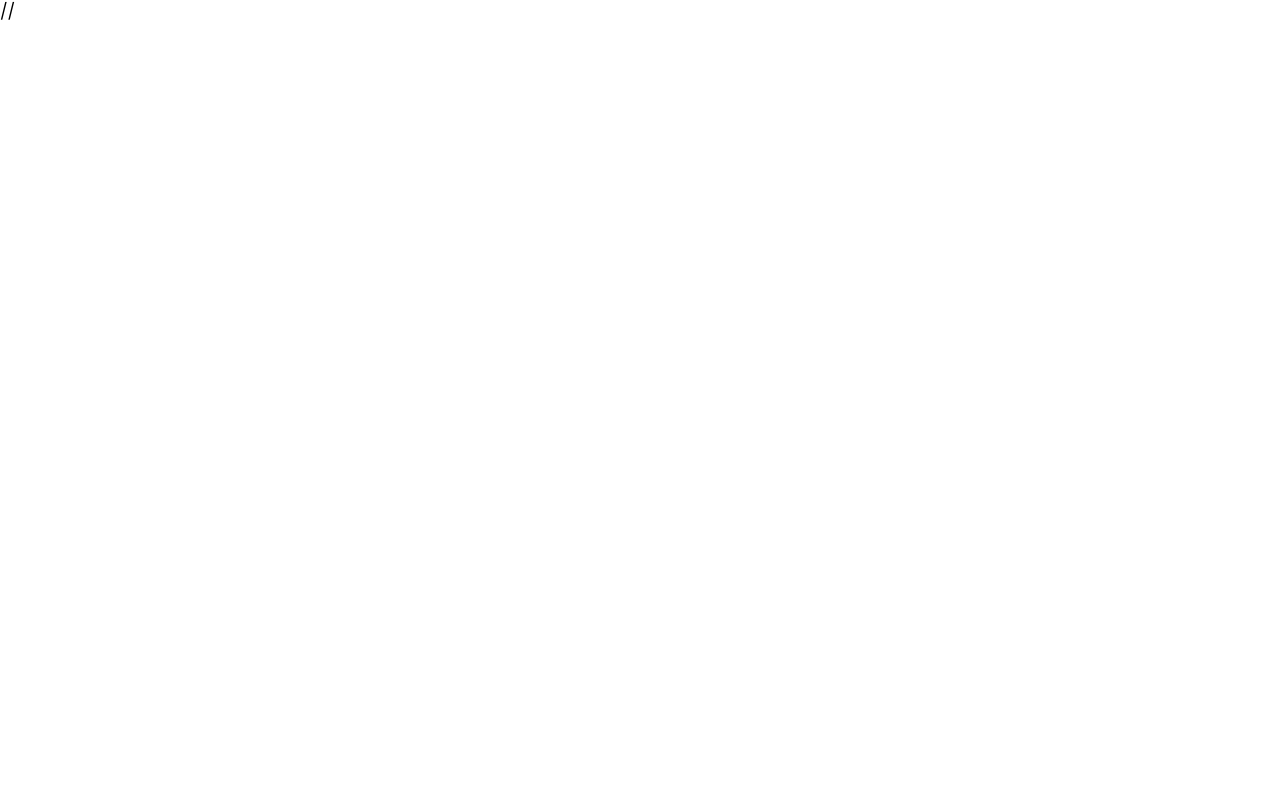
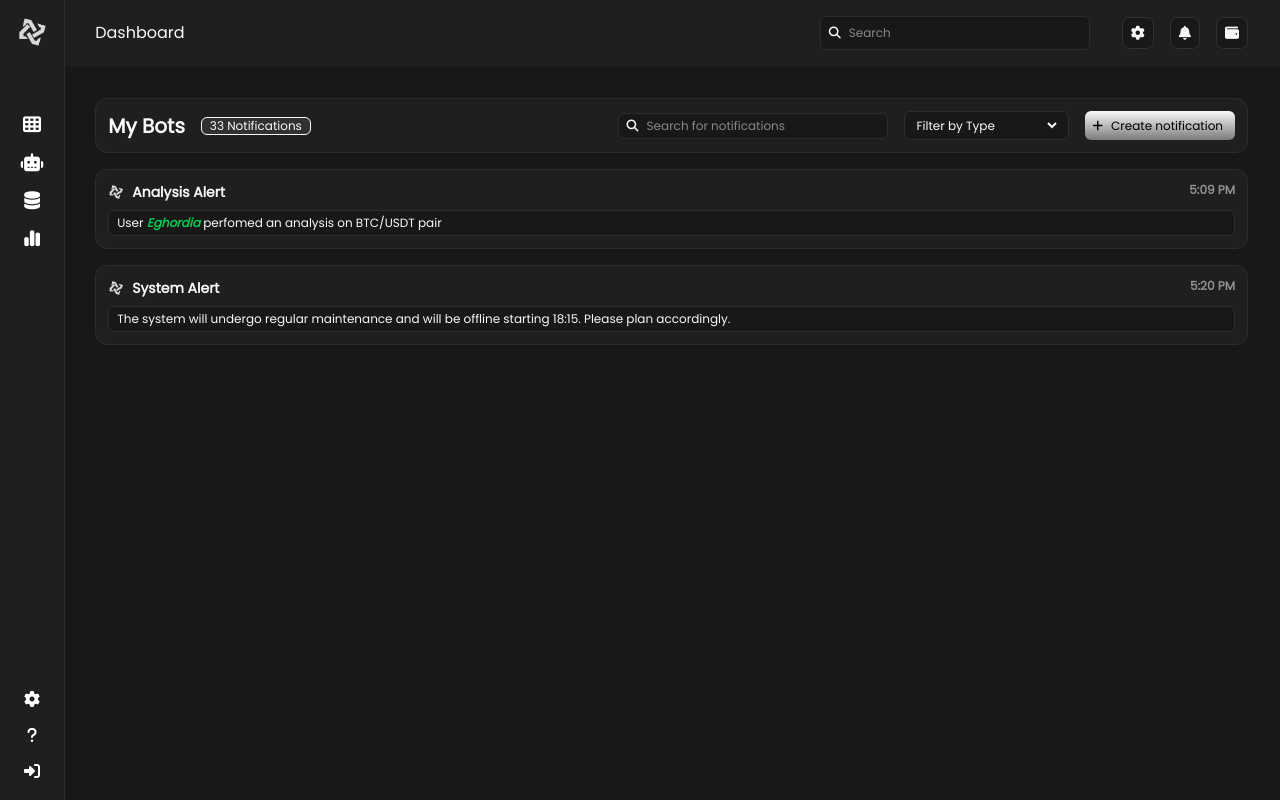
Before and after one commit to Hardy101/liquiDex, a React (Vite) app in the folder frontend/: page /notifications in a window 1280 px wide. Before the commit this address had no page. Built offline with nearby package versions, Linux system fonts and the light colour scheme.

Commit message:
some devt

```diff
--- a/frontend/src/App.tsx
+++ b/frontend/src/App.tsx
@@ -5,6 +5,7 @@ import Bots from "./pages/bots";
 import Dashboard from "./pages/dashboard";
 import Analytics from "./pages/analytics";
 import Settings from "./pages/settings";
+import Notifications from "./pages/notifications";
 
 function App() {
   return (
@@ -16,6 +17,7 @@ function App() {
           <Route path="/bots" element={<Bots />} />
           <Route path="/analytics" element={<Analytics />} />
           <Route path="/settings" element={<Settings />} />
+          <Route path="/notifications" element={<Notifications />} />
         </Routes>
       </Router>
     </>
--- a/frontend/src/components/botsAnalytics.tsx
+++ b/frontend/src/components/botsAnalytics.tsx
@@ -140,31 +140,13 @@ const BotAnalytics: React.FC = () => {
                   <span className="my-auto">30-50%</span>
                 </span>
               </p>
-              <div className="mt-4 relative flex gap-4">
-                <span className="bg-dark-1 py-1 px-2 border border-grey-3 rounded-md text-red-400">
-                  <i className="fa-solid fa-triangle-exclamation my-auto"></i>
-                </span>
-                <div className="w-full h-2 bg-blue-300 rounded-md my-auto"></div>
-                <span className="my-auto font-bold">
-                  {coindata[1].toFixed(2)}%
-                </span>
-              </div>
-              <div className="mt-4 relative flex gap-4">
-                <button className="bg-dark-1 py-1 px-2 border border-grey-3 rounded-md text-blue-400">
-                  <i className="fa-solid fa-dice-two my-auto"></i>
-                </button>
-                <div
-                  className={`w-1/2 ${
-                    Number(coindata[2].toFixed(0)) > 50
-                      ? "bg-blue-300"
-                      : "bg-red-300"
-                  } h-2 rounded-md my-auto`}
-                ></div>
-                <span className="my-auto font-bold">
-                  {coindata[2].toFixed(0)}%
-                </span>
-              </div>
               <div className="mt-6 text-md flex gap-4">
+                <p className="flex gap-2">
+                  <span className="my-auto">Risk </span>
+                  <span className="my-auto bg-dark-1 py-1 px-2 border border-grey-3 rounded-md">
+                    {coindata[1].toFixed(0)}%
+                  </span>
+                </p>
                 <p className="flex gap-2">
                   <span className="my-auto">Take Profit</span>
                   <span className="my-auto bg-dark-1 py-1 px-2 border border-grey-3 rounded-md">
@@ -192,38 +174,3 @@ const BotAnalytics: React.FC = () => {
 };
 
 export default BotAnalytics;
-
-// my_project/
-// │
-// ├── backend/                  # Django backend
-// │   ├── manage.py
-// │   ├── requirements.txt      # Python dependencies
-// │   ├── my_backend/           # Django project directory
-// │   │   ├── __init__.py
-// │   │   ├── asgi.py
-// │   │   ├── settings.py
-// │   │   ├── urls.py
-// │   │   ├── wsgi.py
-// │   │
-// │   └── apps/                 # Your Django apps
-// │       ├── __init__.py
-// │       ├── api/              # Example app for API endpoints
-// │       │   ├── migrations/
-// │       │   ├── models.py
-// │       │   ├── serializers.py
-// │       │   ├── views.py
-// │       │   ├── urls.py
-// │       │   └── tests.py
-// │
-// ├── frontend/                 # React frontend
-// │   ├── public/
-// │   ├── src/
-// │   │   ├── components/
-// │   │   ├── pages/
-// │   │   ├── services/         # API calls to Django backend
-// │   │   ├── App.js
-// │   │   └── index.js
-// │   ├── package.json
-// │   └── vite.config.js        # If using Vite (recommended for React speed)
-// │
-// └── README.md
--- a/frontend/src/components/createNewBot.tsx
+++ b/frontend/src/components/createNewBot.tsx
@@ -3,8 +3,8 @@ import { forwardRef, useState } from "react";
 import ActionToggleBtn from "./actionToggleBtn";
 
 interface Props {
-  isBotSidebarActive: boolean;
-  setIsBotSidebarActive: (tab: boolean) => void;
+  isSidebarActive: boolean;
+  setIsSidebarActive: (tab: boolean) => void;
 }
 
 interface FormData {
@@ -12,7 +12,7 @@ interface FormData {
 }
 
 const CreateNewBot = forwardRef<HTMLDivElement, Props>(
-  ({ setIsBotSidebarActive }, ref) => {
+  ({ setIsSidebarActive }, ref) => {
     const [formData, setFormData] = useState<FormData>({ botname: "" });
 
     const handleChange = (e: React.ChangeEvent<HTMLInputElement>): void => {
@@ -41,7 +41,7 @@ const CreateNewBot = forwardRef<HTMLDivElement, Props>(
           </p>
           <button
             className="gradient-1 px-2 py-1 rounded-md flex text-black cursor-pointer  my-auto"
-            onClick={() => setIsBotSidebarActive(false)}
+            onClick={() => setIsSidebarActive(false)}
           >
             <i className="fa-solid fa-xmark"></i>
           </button>
--- a/frontend/src/components/myBots.tsx
+++ b/frontend/src/components/myBots.tsx
@@ -2,7 +2,6 @@ import React, { useEffect, useRef } from "react";
 
 import CreateNewBot from "./createNewBot";
 import Table from "./table";
-import BotsNavBar from "./botsNavbar";
 import BotsHeading from "./botsHeading";
 
 import gsap from "gsap";
@@ -44,8 +43,8 @@ const MyBots: React.FC<Props> = ({
     <>
       <CreateNewBot
         ref={sidebarRef}
-        isBotSidebarActive={isBotSidebarActive}
-        setIsBotSidebarActive={setIsBotSidebarActive}
+        isSidebarActive={isBotSidebarActive}
+        setIsSidebarActive={setIsBotSidebarActive}
       />
 
       <BotsHeading
--- a/frontend/src/components/navbar.tsx
+++ b/frontend/src/components/navbar.tsx
@@ -31,7 +31,7 @@ const NavBar: React.FC = () => {
           </li>
           <li>
             <Link
-              to="#"
+              to="/notifications"
               className="bg-dark-1 border-1 border-dark-3 rounded-lg p-2 flex"
             >
               <i className="fa-solid fa-bell m-auto"></i>
--- /dev/null
+++ b/frontend/src/components/notificationsDiv.tsx
@@ -0,0 +1,54 @@
+import React, { useRef, useState } from "react";
+import PageHeading from "./pageHeading";
+
+// Media
+import Logo from "../assets/logo.png";
+
+const NotificationDiv: React.FC = () => {
+  const sidebarRef = useRef<HTMLDivElement>(null);
+  const [isSidebarActive, setIsSidebarActive] = useState(false);
+  return (
+    <>
+      <div className="grid gap-4">
+        <PageHeading
+          isSidebarActive={isSidebarActive}
+          setIsSidebarActive={setIsSidebarActive}
+        />
+        <div className="bg-dark-2 border border-grey-3 rounded-xl p-3 text-light-1">
+          <p className="notification flex justify-between">
+            <h2 className="flex gap-2">
+              <img src={Logo} alt="logo" className="w-4 my-auto" />
+              <span className="font-bold text-sm my-auto">Analysis Alert</span>
+            </h2>
+            <span className="text-grey-4 text-xs font-bold">5:09 PM</span>
+          </p>
+
+          <p className="border border-grey-3 bg-dark-1 rounded-md pl-2 py-1 my-auto text-xs mt-2">
+            User
+            <span className="text-green-500 font-bold cursor-pointer italic hover:underline">
+              {" "}
+              Eghordia{" "}
+            </span>
+            perfomed an analysis on BTC/USDT pair
+          </p>
+        </div>
+        <div className="bg-dark-2 border border-grey-3 rounded-xl p-3 text-light-1">
+          <p className="notification flex justify-between">
+            <h2 className="flex gap-2">
+              <img src={Logo} alt="logo" className="w-4 my-auto" />
+              <span className="font-bold text-sm my-auto">System Alert</span>
+            </h2>
+            <span className="text-grey-4 text-xs font-bold">5:20 PM</span>
+          </p>
+
+          <p className="border border-grey-3 bg-dark-1 rounded-md pl-2 py-1 my-auto text-xs mt-2">
+            The system will undergo regular maintenance and will be offline
+            starting 18:15. Please plan accordingly.
+          </p>
+        </div>
+      </div>
+    </>
+  );
+};
+
+export default NotificationDiv;
--- /dev/null
+++ b/frontend/src/components/pageHeading.tsx
@@ -0,0 +1,55 @@
+interface Props {
+  isSidebarActive: boolean;
+  setIsSidebarActive: (tab: boolean) => void;
+}
+
+const PageHeading: React.FC<Props> = ({ setIsSidebarActive }) => {
+  return (
+    <div className="flex justify-between gap-4 bg-dark-2 border border-grey-3 rounded-xl p-3 text-light-1 text-xs">
+      <h2 className="text-xl font-bold flex gap-4 grow">
+        <span className="my-auto">My Bots</span>
+        <span className="bg-dark-3 border border-light-1 rounded-md px-2 text-xs font-medium my-auto">
+          33 Notifications
+        </span>
+      </h2>
+
+      <form
+        action="#"
+        className="flex border border-grey-3 bg-dark-1 rounded-md pl-2 py-1 my-auto"
+      >
+        <i className="fa-solid fa-magnifying-glass my-auto"></i>
+        <input
+          type="text"
+          name=""
+          id=""
+          placeholder="Search for notifications"
+          className="grow my-auto px-2 outline-none"
+        />
+      </form>
+
+      <form
+        action="#"
+        className="bg-dark-1 border border-grey-3 rounded-md px-2 py-1"
+      >
+        <select name="" id="" className="outline-none bg-dark-1">
+          <option value="#">Filter by Type</option>
+          <option value="#">System notifications</option>
+          <option value="#">Analysis notifications</option>
+        </select>
+      </form>
+
+      <button
+        className="flex gradient-1 gap-2 rounded-md pl-2 pr-3 py-1 text-black font-medium"
+        onClick={(e) => {
+          e.stopPropagation();
+          setIsSidebarActive(true);
+        }}
+      >
+        <i className="fa-solid fa-plus my-auto"></i>
+        <span className="my-auto">Create notification</span>
+      </button>
+    </div>
+  );
+};
+
+export default PageHeading;
--- /dev/null
+++ b/frontend/src/pages/notifications.tsx
@@ -0,0 +1,19 @@
+import NavBar from "../components/navbar";
+import AsidesSection from "../components/aside";
+import NotificationDiv from "../components/notificationsDiv";
+
+const Notifications = () => {
+  return (
+    <>
+      <AsidesSection />
+      <main className="min-h-dvh ml-12 w-full bg-dark-1 overflow-hidden">
+        <NavBar />
+        <div className="body p-8">
+          <NotificationDiv />
+        </div>
+      </main>
+    </>
+  );
+};
+
+export default Notifications;
```
